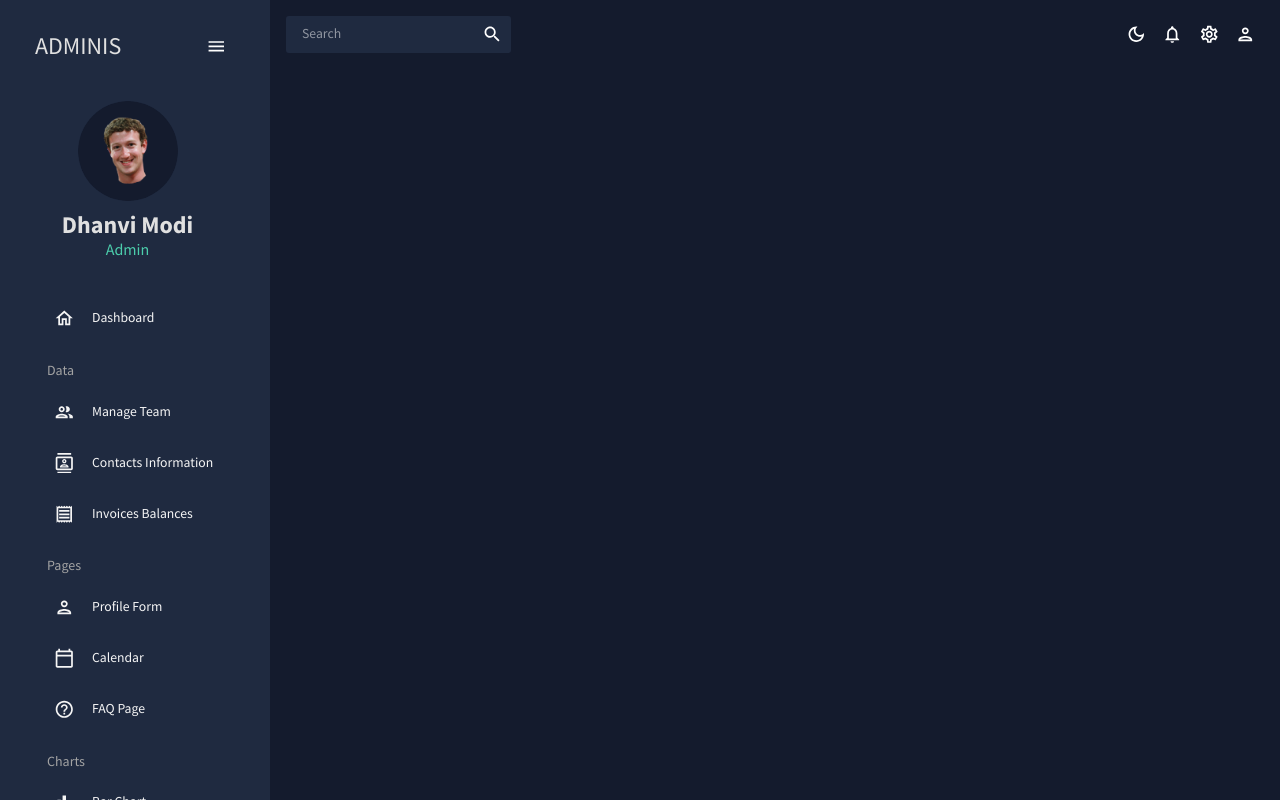
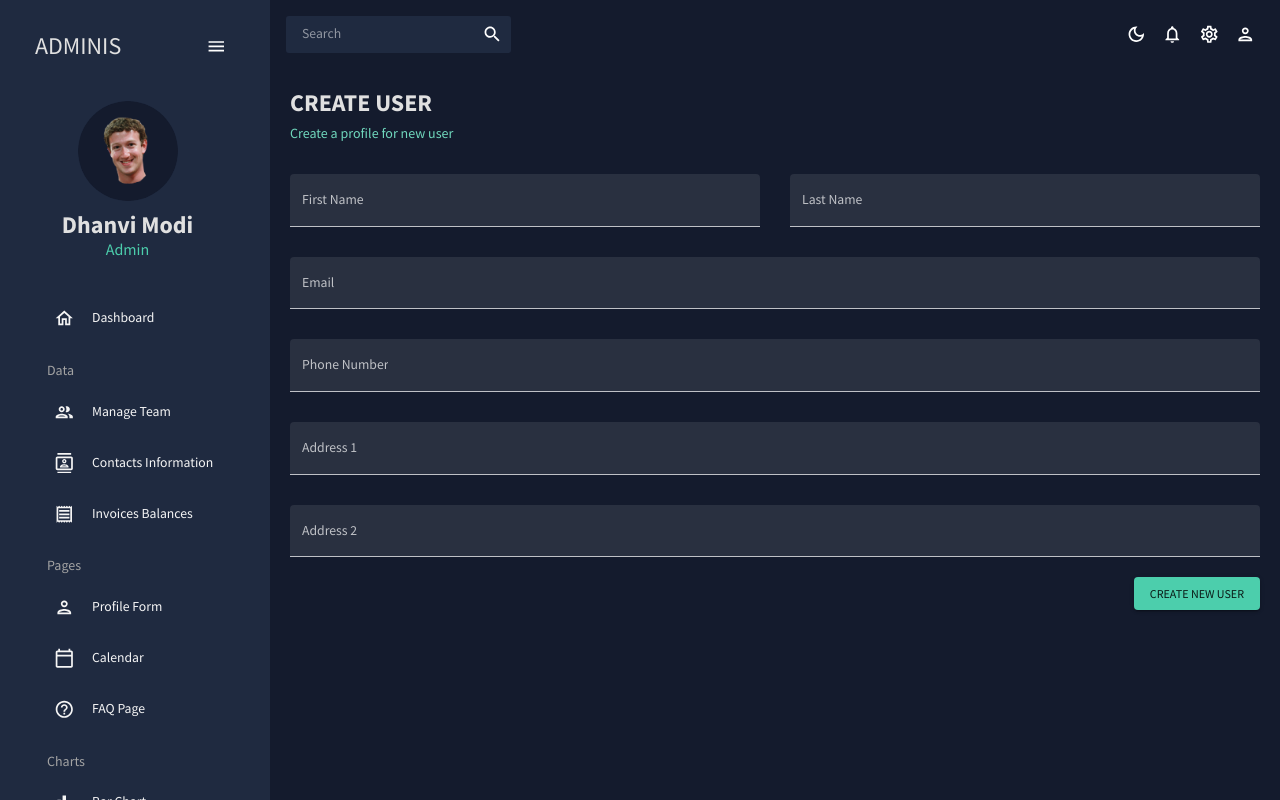
Before and after one commit to dhanvimodi/AdminDashboard, a React (Create React App) app: page /form in a window 1280 px wide. Built offline with nearby package versions, Linux system fonts and the light colour scheme.

Commit message:
form page added

```diff
--- a/src/App.js
+++ b/src/App.js
@@ -10,7 +10,7 @@
 import Invoices from "./scenes/invoices"
 // import Bar from "./scenes/bar"
 // import Line from "./scenes/line"
-// import Form from "./scenes/form"
+ import Form from "./scenes/form"
 // import Pie from "./scenes/pie"
 // import FAQ from "./scenes/faq"
 // import Geography from "./scenes/geography"
@@ -37,9 +37,9 @@
                  <Route path="/team" element={<Team/>}/>
                  <Route path="/contacts" element={<Contacts/>}/>
                  <Route path="/invoices" element={<Invoices/>}/>
-              {/*
+
                 <Route path="/form" element={<Form/>}/>
-                <Route path="/bar" element={<Bar/>}/>
+              {/*    <Route path="/bar" element={<Bar/>}/>
                 <Route path="/line" element={<Line/>}/>
                 <Route path="/faq" element={<FAQ/>}/>
                 <Route path="/geography" element={<Geography/>}/>
--- /dev/null
+++ b/src/scenes/form/index.jsx
@@ -0,0 +1,167 @@
+import { Box, Button, TextField } from "@mui/material";
+import { Formik } from "formik";
+import * as yup from "yup";
+import useMediaQuery from "@mui/material/useMediaQuery";
+import Header from "../../components/Header";
+
+const Form = () => {
+	const isNonMobile = useMediaQuery("(min-width:600px)");
+
+	const handleFormSubmit = (values) => {
+		console.log(values);
+	};
+	const initialValues = {
+		firstName: "",
+		lastName: "",
+		contact: "",
+		address1: "",
+		address2: "",
+		email: "",
+	};
+
+	const phoneRegExp =
+		/^((\+[1-9]{1,4}[ -]?)|(\([0-9]{2,3}\)[ -]?)|([0-9]{2,4})[ -]?)*?[0-9]{3,4}[ -]?[0-9]{3,4}$/;
+	const userSchema = yup.object().shape({
+		firstName: yup.string().required("required"),
+		lastName: yup.string().required("required"),
+		contact: yup
+			.string()
+			.matches(phoneRegExp, "Phone number is not valid")
+			.required("required"),
+		address1: yup.string().required("required"),
+		address2: yup.string().required("required"),
+		email: yup.string().email("Invalid Email").required("required"),
+	});
+	return (
+		<Box m="20px">
+			<Header
+				title="CREATE USER"
+				subTitle="Create a profile for new user"
+			/>
+			<Formik
+				onSubmit={handleFormSubmit}
+				initialValues={initialValues}
+				validationSchema={userSchema}
+			>
+				{({
+					values,
+					errors,
+					touched,
+					handleBlur,
+					handleSubmit,
+					handleChange,
+				}) => (
+					<form onSubmit={handleSubmit}>
+						<Box
+							display="grid"
+							gap="30px"
+							gridTemplateColumns="repeat(4,minmax(0,1fr))"
+							sx={{
+								"&>div": {
+									gridColumn: isNonMobile ? undefined : "span 4",
+								},
+							}}
+						>
+							<TextField
+								fullWidth
+								variant="filled"
+								type="text"
+								value={values.firstName}
+								label="First Name"
+								onBlur={handleBlur}
+								onChange={handleChange}
+								name="firstName"
+								error={!!touched.firstName && !!errors.firstName}
+								helperText={touched.firstName && errors.firstName}
+								sx={{ gridColumn: "span 2" }}
+							/>
+							<TextField
+								fullWidth
+								variant="filled"
+								type="text"
+								value={values.lastName}
+								label="Last Name"
+								onBlur={handleBlur}
+								onChange={handleChange}
+								name="lastName"
+								error={!!touched.lastName && !!errors.lastName}
+								helperText={touched.lastName && errors.lastName}
+								sx={{ gridColumn: "span 2" }}
+							/>
+
+							<TextField
+								fullWidth
+								variant="filled"
+								type="email"
+								value={values.email}
+								label="Email"
+								onBlur={handleBlur}
+								onChange={handleChange}
+								name="email"
+								error={!!touched.email && !!errors.email}
+								helperText={touched.email && errors.email}
+								sx={{ gridColumn: "span 4" }}
+							/>
+							<TextField
+								fullWidth
+								variant="filled"
+								type="text"
+								value={values.contact}
+								label="Phone Number"
+								onBlur={handleBlur}
+								onChange={handleChange}
+								name="contact"
+								error={!!touched.contact && !!errors.contact}
+								helperText={touched.contact && errors.contact}
+								sx={{ gridColumn: "span 4" }}
+							/>
+
+							<TextField
+								fullWidth
+								variant="filled"
+								type="text"
+								value={values.address1}
+								label="Address 1"
+								onBlur={handleBlur}
+								onChange={handleChange}
+								name="address1"
+								error={!!touched.address1 && !!errors.address1}
+								helperText={touched.address1 && errors.address1}
+								sx={{ gridColumn: "span 4" }}
+							/>
+
+							<TextField
+								fullWidth
+								variant="filled"
+								type="text"
+								value={values.address2}
+								label="Address 2"
+								onBlur={handleBlur}
+								onChange={handleChange}
+								name="address2"
+								error={!!touched.address2 && !!errors.address2}
+								helperText={touched.address2 && errors.address2}
+								sx={{ gridColumn: "span 4" }}
+							/>
+						</Box>
+						<Box
+							display="flex"
+							justifyContent="end"
+							mt="20px"
+						>
+							<Button
+								type="submit"
+								color="secondary"
+								variant="contained"
+							>
+								Create new user
+							</Button>
+						</Box>
+					</form>
+				)}
+			</Formik>
+		</Box>
+	);
+};
+
+export default Form;
```
